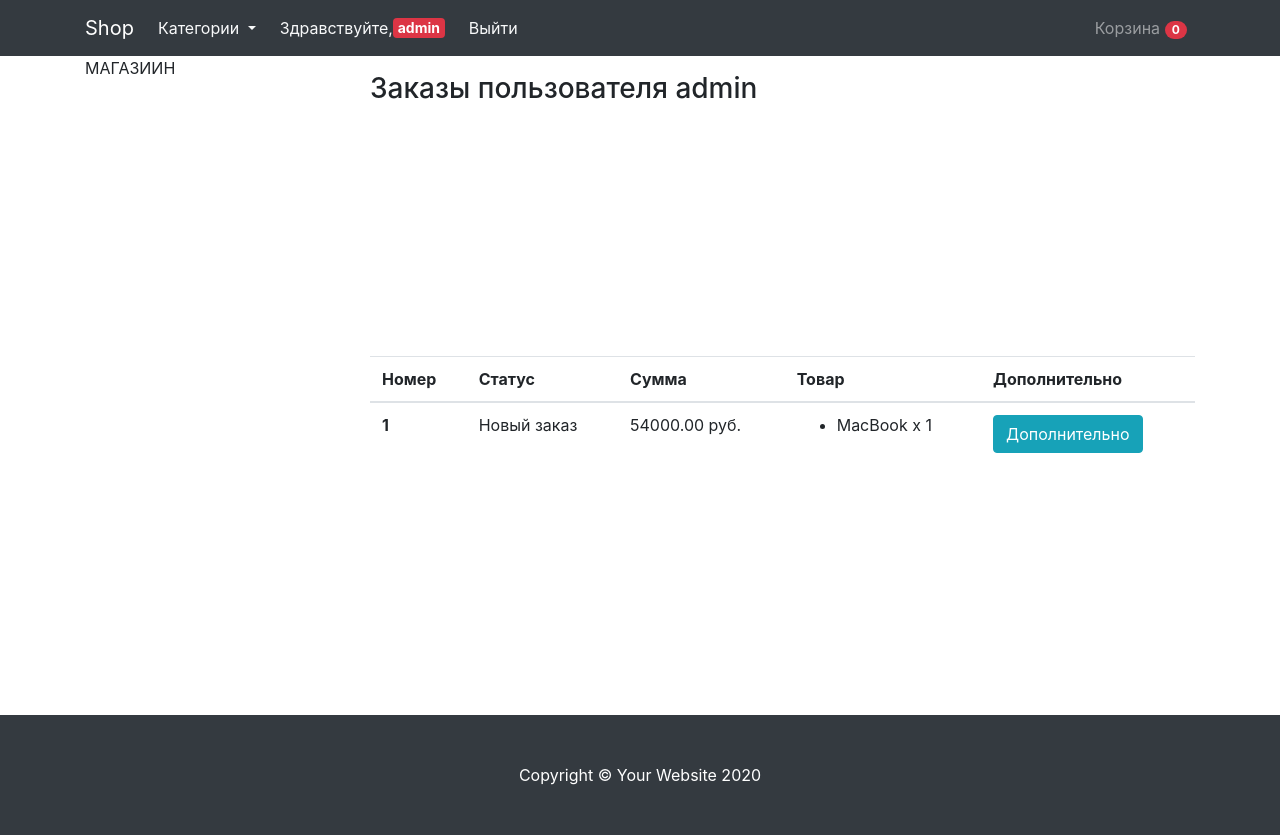
After one commit to mrSnail04/Youtube_lessons, a Django app: page /profile/ in a window 1280 px wide. The commit adds this page. Run offline with Django 3.2, Linux system fonts and the light colour scheme; a user stored in the database is signed in; data comes from the database, SQL or seed files in the repository; both versions use the stored data as it was after the commit; some libraries are stand-ins or nearby versions.

Commit message:
Добавлены: - Заказы пользователя - Модальное окно с дополнительными сведениями для каждого заказа

```diff
--- a/mainapp/templates/base.html
+++ b/mainapp/templates/base.html
@@ -58,7 +58,7 @@
             {% endif %}
             <li class="nav-item">
                 {% if request.user.is_authenticated%}<span class="navbar text text-light">Здравствуйте,<span class="badge badge-danger">
-                <a style="text-decoration: none; font-size:14px; color: white;" href="#">{{ request.user.username }}</a></span></span>
+                <a style="text-decoration: none; font-size:14px; color: white;" href="{% url 'profile' %}">{{ request.user.username }}</a></span></span>
                 <li>
                     <a class="nav-link text-light" href="{% url 'logout' %}">Выйти</a>
                 </li>{% endif %}
@@ -159,12 +159,8 @@
 </footer>
 
 <!-- Bootstrap core JavaScript -->
-<script src="https://code.jquery.com/jquery-3.3.1.slim.min.js"
-        integrity="sha384-q8i/X+965DzO0rT7abK41JStQIAqVgRVzpbzo5smXKp4YfRvH+8abtTE1Pi6jizo"
-        crossorigin="anonymous"></script>
-<script src="https://stackpath.bootstrapcdn.com/bootstrap/4.2.1/js/bootstrap.min.js"
-        integrity="sha384-B0UglyR+jN6CkvvICOB2joaf5I4l3gm9GU6Hc1og6Ls7i6U/mkkaduKaBhlAXv9k"
-        crossorigin="anonymous"></script>
+<script src="https://code.jquery.com/jquery-3.2.1.slim.min.js" integrity="sha384-KJ3o2DKtIkvYIK3UENzmM7KCkRr/rE9/Qpg6aAZGJwFDMVNA/GpGFF93hXpG5KkN" crossorigin="anonymous"></script>
+<script src="https://maxcdn.bootstrapcdn.com/bootstrap/4.0.0/js/bootstrap.min.js" integrity="sha384-JZR6Spejh4U02d8jOt6vLEHfe/JQGiRRSQQxSfFWpi1MquVdAyjUar5+76PVCmYl" crossorigin="anonymous"></script>
 
 </body>
 
--- /dev/null
+++ b/mainapp/templates/profile.html
@@ -0,0 +1,102 @@
+{% extends 'base.html' %}
+
+{% block content %}
+
+<h3 class="mt-3 mb-3">Заказы пользователя {{ request.user.username }}</h3>
+{% if not orders.count %}
+<div class="col-mb-12" style="margin-top: 300px; margin-bottom: 300px;">
+    <h3>У вас ещё нет заказов. <a href="{% url 'base' %}">Начните делать покупки</a></h3>
+</div>
+{% else %}
+<div class="col-mb-12" style="margin-bottom: 250px; margin-top: 250px;">
+    <!-- Таблица заказа пользователя -->
+    <table class="table">
+        <thead>
+            <th scope="col">Номер</th>
+            <th scope="col">Статус</th>
+            <th scope="col">Сумма</th>
+            <th scope="col">Товар</th>
+            <th scope="col">Дополнительно</th>
+        </thead>
+        <tbody>
+        <!-- Данные о заказе -->
+        {% for order in orders %}
+        <tr>
+            <th scope="row">{{ order.id }}</th>
+            <td>{{ order.get_status_display }}</td>
+            <td>{{ order.cart.final_price }} руб.</td>
+            <td>
+                <ul>
+                    {% for item in order.cart.products.all %}
+                    <li>{{ item.product.title }} x {{ item.qty }}</li>
+                    {% endfor %}
+                </ul>
+            </td>
+            <td>
+                <!-- Добавление кнопки дополнительно отвечающей за модальное окно  -->
+                <button class="btn btn-info" data-toggle="modal" data-target="#exampleModal-{{ order.id }}">
+                    Дополнительно
+                </button>
+                <!-- Логика модального окна. Модальное окно разное для каждого заказа. см. id-->
+                <div class="modal fade" id="exampleModal-{{ order.id }}" tabindex="-1" aria-labelledby="exampleModalLabel" aria-hidden="true">
+                    <div class="modal-dialog modal-lg">
+                        <div class="modal-content">
+                            <div class="modal-header">
+                                <h5 class="modal-title" id="exampleModalLabel">Детализация заказа</h5>
+                                <button type="button" class="close" data-dismiss="modal" aria-label="Close">
+                                    <span aria-hidden="true">&times;</span>
+                                </button>
+                            </div>
+                            <!-- Содержание модального окна-->
+                            <div class="modal-body">
+                                <h4 class="text-center">Товар</h4>
+                                <!-- Характеристики товара-->
+                                <table class="table">
+                                    <thead>
+                                    <tr>
+                                        <th scope="col">Наименование</th>
+                                        <th scope="col">Изображение</th>
+                                        <th scope="col">Цена</th>
+                                        <th scope="col">Кол-во</th>
+                                        <th scope="col">Общая цена</th>
+                                    </tr>
+                                    </thead>
+                                    <tbody class="table">
+                                    {% for item in order.cart.products.all %}
+                                    <tr>
+                                        <th scope="row">{{ item.product.title}}</th>
+                                        <td class="w-25"><img src="{{ item.product.image.url }}" class="img-fluid"</td>
+                                        <td><strong>{{ item.product.price }}</strong></td>
+                                        <td>{{ item.qty }}</td>
+                                        <td>{{ item.final_price }} руб.</td>
+                                    </tr>
+                                    {% endfor %}
+                                    <tr>
+                                        <td colspan="2"></td>
+                                        <td>Итог:</td>
+                                        <td>{{ order.cart.total_products }}</td>
+                                        <td><strong>{{ order.cart.final_price }} руб.</strong></td>
+                                    </tr>
+                                    </tbody>
+                                </table>
+                                <hr>
+                                <!-- Дополнительная информация о заказчике -->
+                                <h4 class="text-center">Дополнительная информация</h4>
+                                <p>Имя: <strong>{{ order.first_name }}</strong></p>
+                                <p>Фамилия: <strong>{{ order.last_name}}</strong></p>
+                                <p>Телефон: <strong>{{ order.customer.phone}}</strong></p>
+                            </div>
+                            <div class="modal-footer">
+                                <button type="button" class="btn btn-secondary" data-dismiss="modal">Закрыть</button>
+                            </div>
+                        </div>
+                    </div>
+                </div>
+            </td>
+        </tr>
+        {% endfor %}
+        </tbody>
+    </table>
+</div>
+{% endif %}
+{% endblock %}
--- a/mainapp/urls.py
+++ b/mainapp/urls.py
@@ -13,6 +13,7 @@ from .views import (
     MakeOrderView,
     LoginView,
     RegistrationView,
+    ProfileView,
 
 )
 
@@ -29,4 +30,5 @@ urlpatterns = [
     path('login/', LoginView.as_view(), name='login'),
     path('logout/', LogoutView.as_view(next_page='/'), name='logout'),
     path('registration/', RegistrationView.as_view(), name='registration'),
+    path('profile/', ProfileView.as_view(), name='profile'),
 ]
--- a/mainapp/views.py
+++ b/mainapp/views.py
@@ -3,9 +3,8 @@ from django.db import transaction
 from django.shortcuts import render
 from django.views.generic import DetailView, View
 from django.http import HttpResponseRedirect
-from django.contrib.contenttypes.models import ContentType
 from django.contrib import messages
-from .models import Category, Product, Customer, Cart, CartProduct
+from .models import Category, Product, Customer, Order, CartProduct
 from .mixins import CartMixin
 from .forms import OrderForm, LoginForm, RegistrationForm
 from .utils import recalc_cart
@@ -197,3 +196,17 @@ class RegistrationView(CartMixin, View):
             return HttpResponseRedirect('/')
         context = {'form': form, 'cart': self.cart}
         return render(request, 'registration.html', context)
+
+
+class ProfileView(CartMixin, View):
+
+    def get(self, request, *args, **kwargs):
+        customer = Customer.objects.get(user=request.user)
+        orders = Order.objects.filter(customer=customer).order_by('-created_at')
+        categories = Category.objects.all()
+        return render(
+            request,
+            'profile.html',
+            {'orders': orders, 'cart': self.cart, 'categories': categories}
+
+        )
```
Also changed, not shown: db.sqlite3.
